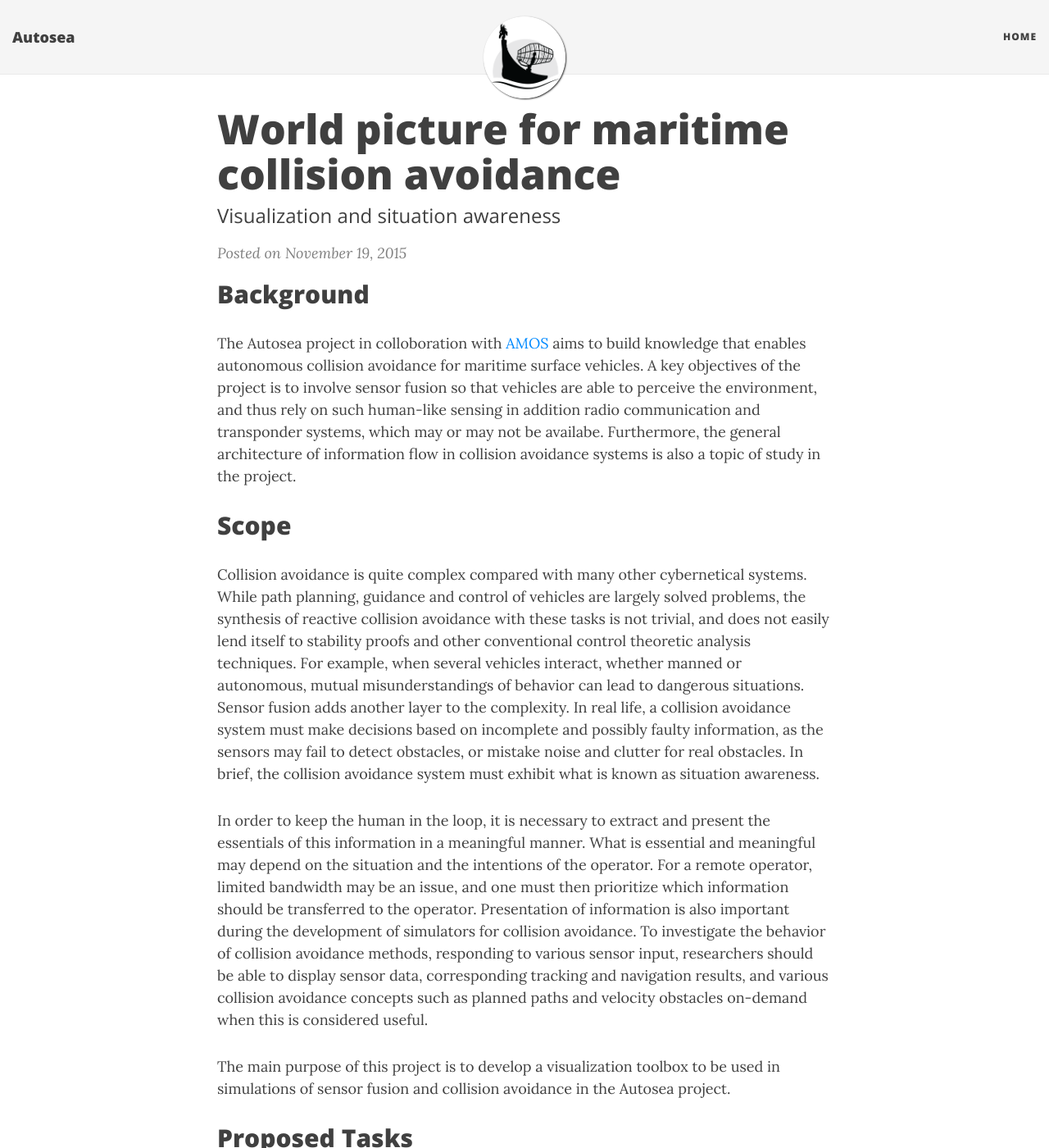
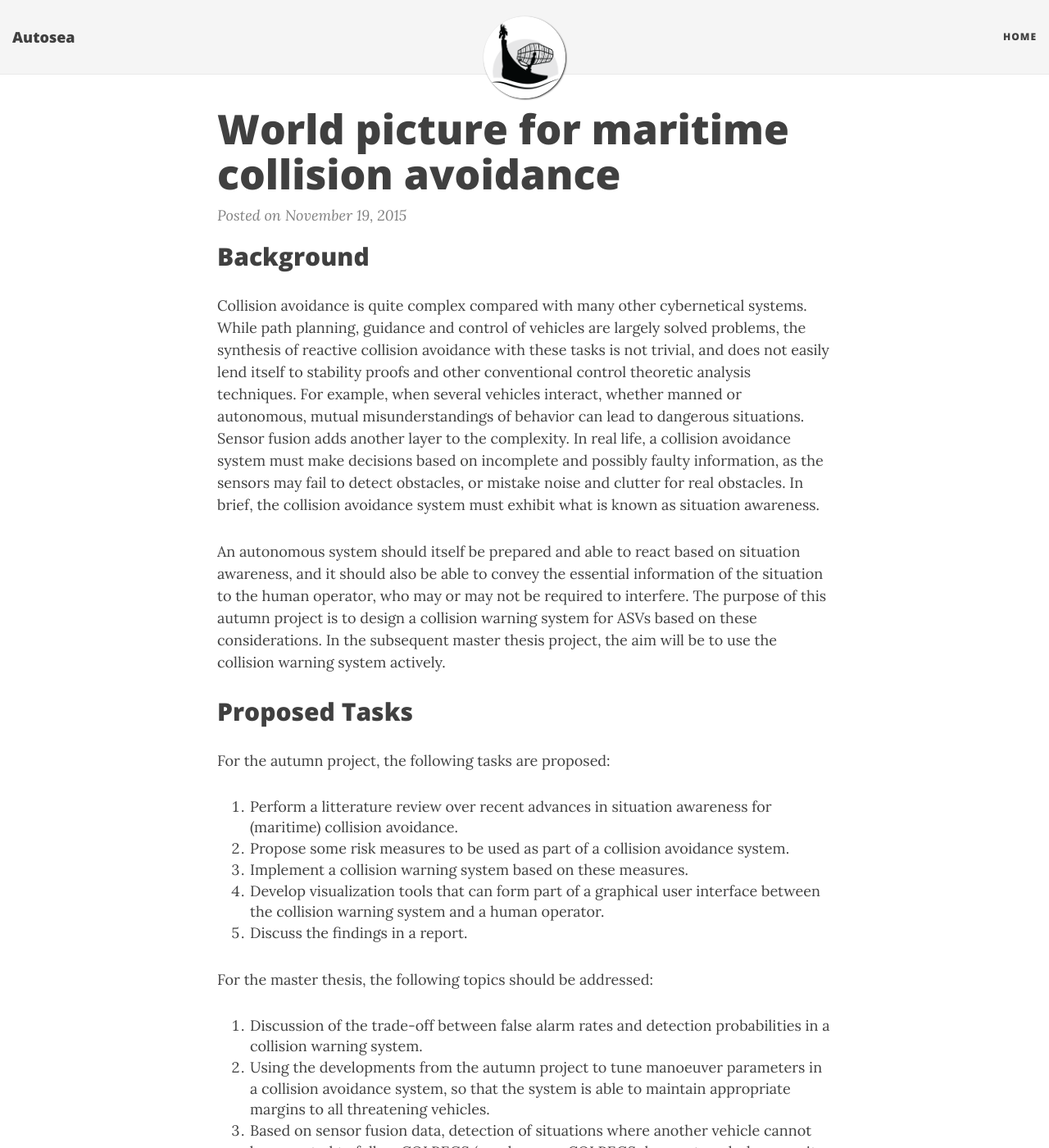
Before and after one commit to autosit/autosit.github.io, a Jekyll site: the page built from _posts/2015-11-19-world_picture.md, in a window 1280 px wide and 1400 px high. Shown: the whole window at 82% size. Built offline with Jekyll 4.4.1, drawn with Linux system fonts in a browser that asks for light colours; nearby versions of some CDN libraries; some of the changed text lies outside the part shown.

Commit message:
Update on the human world task

```diff
--- a/_posts/2015-11-19-world_picture.md
+++ b/_posts/2015-11-19-world_picture.md
@@ -1,33 +1,30 @@
 ---
 layout: post
 title: World picture for maritime collision avoidance
-subtitle: Visualization and situation awareness
 category: SF
 ---
 ## Background
-The Autosea project in colloboration with [AMOS](http://ntnu.edu/amos) aims to build knowledge that enables autonomous collision avoidance for maritime surface vehicles. A key objectives of the project is to involve sensor fusion so that vehicles are able to perceive the environment, and thus rely on such human-like sensing in addition radio communication and transponder systems, which may or may not be availabe. Furthermore, the general architecture of information flow in collision avoidance systems is also a topic of study in the project.
 
-## Scope
 Collision avoidance is quite complex compared with many other cybernetical systems. While path planning, guidance and control of vehicles are largely solved problems, the synthesis of reactive collision avoidance with these tasks is not trivial, and does not easily lend itself to stability proofs and other conventional control theoretic analysis techniques. For example, when several vehicles interact, whether manned or autonomous, mutual misunderstandings of behavior can lead to dangerous situations. Sensor fusion adds another layer to the complexity. In real life, a collision avoidance system must make decisions based on incomplete and possibly faulty information, as the sensors may fail to detect obstacles, or mistake noise and clutter for real obstacles. In brief, the collision avoidance system must exhibit what is known as situation awareness.
 
-In order to keep the human in the loop, it is necessary to extract and present the essentials of this information in a meaningful manner. What is essential and meaningful may depend on the situation and the intentions of the operator. For a remote operator, limited bandwidth may be an issue, and one must then prioritize which information should be transferred to the operator. Presentation of information is also important during the development of simulators for collision avoidance. To investigate the behavior of collision avoidance methods, responding to various sensor input, researchers should be able to display sensor data, corresponding tracking and navigation results, and various collision avoidance concepts such as planned paths and velocity obstacles on-demand when this is considered useful.
-
-The main purpose of this project is to develop a visualization toolbox to be used in simulations of sensor fusion and collision avoidance in the Autosea project.
+An autonomous system should itself be prepared and able to react based on situation awareness, and it should also be able to convey the essential information of the situation to the human operator, who may or may not be required to interfere. The purpose of this autumn project is to design a collision warning system for ASVs based on these considerations. In the subsequent master thesis project, the aim will be to use the collision warning system actively.
 
 ## Proposed Tasks
+For the autumn project, the following tasks are proposed:
 
 1. Perform a litterature review over recent advances in situation awareness for (maritime) collision avoidance.
-2. Identify key concepts that should be visualized.
-3. Identify metrics of danger etc. that can provide situation awareness.
-4. Implement the tools in a simulator based on the Robotic Operating System. This will be done in close collaboration with the Ph.D. candidates working on the Autosea project.
-5. Discuss to which extent the visualizations provides adequate situation awareness.
+2. Propose some risk measures to be used as part of a collision avoidance system.
+3. Implement a collision warning system based on these measures.
+4. Develop visualization tools that can form part of a graphical user interface between the collision warning system and a human operator.
+5. Discuss the findings in a report.
 
-## Prerequisites
-This is a list of *recommended* prerequisites for this master project.
+For the master thesis, the following topics should be addressed:
 
-- Strong programming skills. Experience with ROS will be very advantageous.
-- Knowledge of Kalman filtering.
-- Knowledge of guidance and navigation of surface vehicles.
+1. Discussion of the trade-off between false alarm rates and detection probabilities in a collision warning system.
+2. Using the developments from the autumn project to tune manoeuver parameters in a collision avoidance system, so that the system is able to maintain appropriate margins to all threatening vehicles.
+3. Based on sensor fusion data, detection of situations where another vehicle cannot be expected to follow COLREGS (e.g., because COLREGS does not apply, because its a rogue vehicle or because it is not under proper control).
+4. Blind zones, bad weather impact,etc.
+5. Assessment of multivehicle situations.
 
 ## Autosea
 The candidate will be associated with the AUTOSEA project, which is a collaborative research project between NTNU, DNV GL, Kongsberg Maritime and Maritime Robotics, focused on achieving world-leading competence and knowledge in the design and verification of methods and systems for sensor fusion and COLAV for ASVs. The project has access to supervision and physical test platforms through our industry partners.
```
